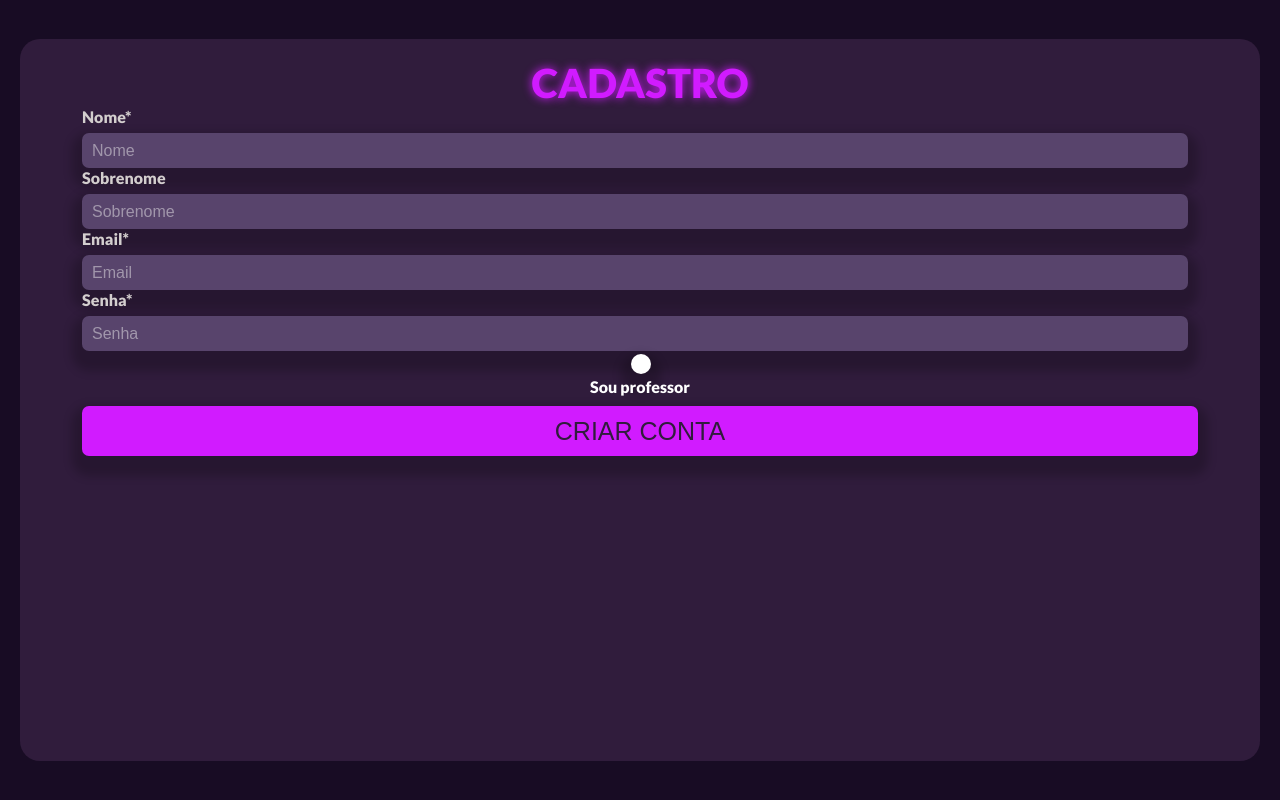
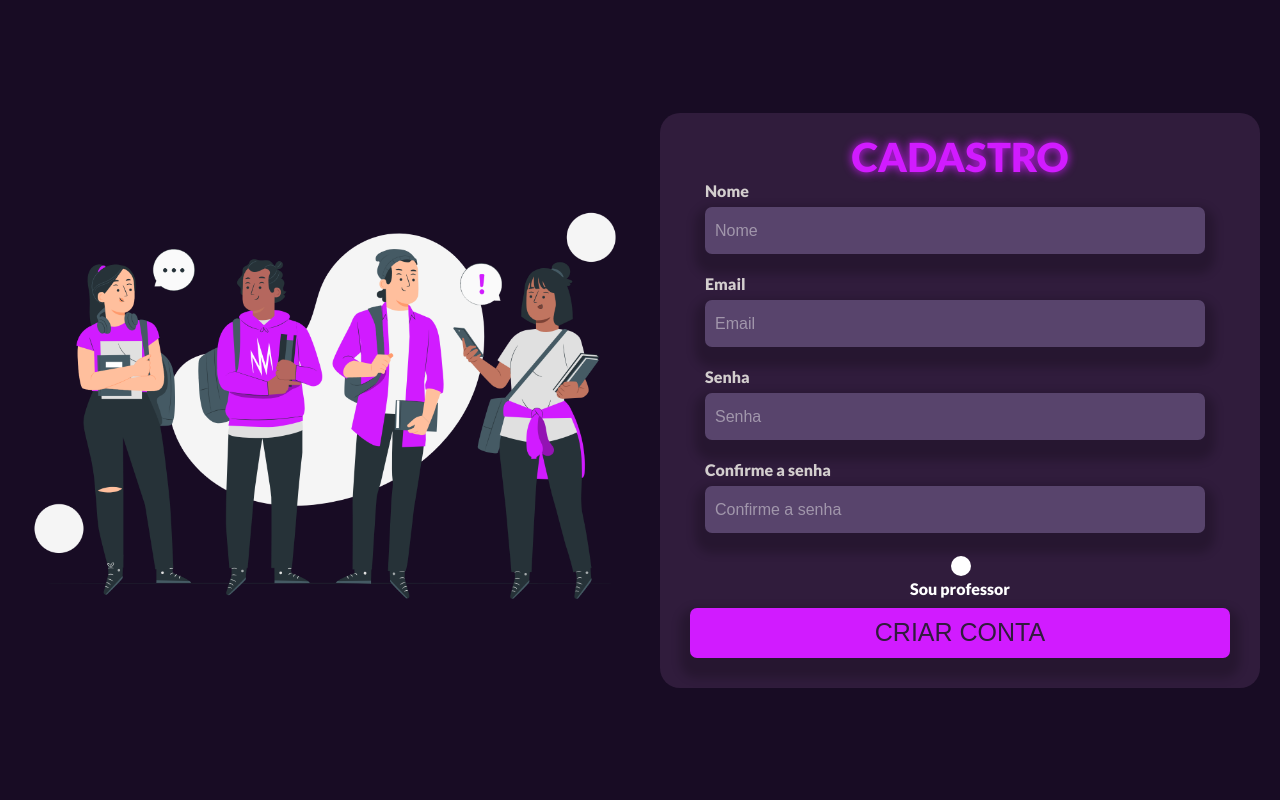
Before and after one commit to rcfvinicius/Near, a React (Create React App) app in the folder frontend/react-app/: page /cadastro in a window 1280 px wide. Built offline with nearby package versions, Linux system fonts and the light colour scheme.

Commit message:
16.08@PC

```diff
--- a/frontend/react-app/src/pages/Cadastro/Cadastro.css
+++ b/frontend/react-app/src/pages/Cadastro/Cadastro.css
@@ -1,6 +1,6 @@
 #Cadastro{
     font-family: lato, sans-serif;
-    background-color:rgb(71, 7, 87);
+    background-color:#180c24;
     margin:0;
     padding: 0;
     width: 100vw;
@@ -16,19 +16,23 @@
 }
 
 #Cadastro > section{
-    background-color: #180c24;
     border-radius: 0px;
     width: 100vw;
     height: 100vh;
     padding: 20px;
     display:flex;
+    flex-direction:row-reverse;
     justify-content: center;
     align-items:center;
+    column-gap:20px;
 }
 
 #Cadastro form{
-    width: 100%;
-    height:95%;
+    width:50%;
+    min-width: 400px;
+    max-width:700px;
+    height:auto;
+    padding-bottom: 30px;
     background-color: #301c3c;
     border-radius:20px;
     display: flex;
@@ -46,14 +50,14 @@
     text-transform: uppercase;
 }
 
-#Cadastro input{
+#Cadastro .user-box input{
     background-color: #58446c;
     border:none;
     border-radius:7px;
     box-shadow: 0px 10px 10px 10px rgba(0, 0, 0, 0.199);
     width: calc(100% - 10px);
     height:35px;
-    padding: 5px;
+    padding:24px 5px 23px 5px;
     color:white;
     font-size: 16px;
 }
@@ -63,7 +67,7 @@
 }
 #Cadastro #submit-btn{
     color:#301c3c;
-    font-weight: 100;
+    font-weight: 400;
     font-size: 25px;
     transition:.4s;
     cursor: pointer;
@@ -71,12 +75,17 @@
     height: 50px;
     background-color: var(--cor);
     margin-top: 10px;
+    padding: 10px;
+    box-shadow: 0px 10px 10px 10px rgba(0, 0, 0, 0.199);
+    border:none;
+    border-radius:7px;
 }
 #Cadastro #submit-btn:hover{
     box-shadow: 0px 1px 40px 15px rgba(209, 27, 255, 0.342);
 }
 #Cadastro .user-box{
-    width: 90%;
+    width: 85%;
+    margin-bottom:20px;
 }
 
 #Cadastro label > h5{
@@ -97,3 +106,35 @@
 #Cadastro [type="checkbox"]:checked{
     background-color: var(--cor);
 }
+
+#Cadastro #parte2{
+    width: 50%;
+    display: flex;
+    justify-content: center;
+}
+#Cadastro #parte2 img{
+    height: clamp(600px, 80vh, 700px);
+   /* max-width: 500px; */
+}
+
+@media screen and (min-width:572px) and (max-width:1226px) {
+    #Cadastro{
+        overflow-y: auto;
+    }
+    #Cadastro > section{
+        flex-direction:column;
+    }
+    #Cadastro #parte2 img{
+        height: auto;
+        width: 600px;
+    }
+
+    #Cadastro form{
+        margin-top: 550px;
+        min-width: 500px;
+    }
+}
+
+@media screen and (max-width:571px){
+    /* terminar a parte pra celular */
+}
--- a/frontend/react-app/src/pages/Cadastro/Cadastro.jsx
+++ b/frontend/react-app/src/pages/Cadastro/Cadastro.jsx
@@ -1,4 +1,5 @@
 import './Cadastro.css';
+import imagem from '../../assets/imagens/Students-pana.png'
 
 export default function Cadastro(){
 
@@ -7,25 +8,29 @@ export default function Cadastro(){
         <section>
         <form>
             <h2>cadastro</h2>
-            <div class="user-box">
-                <label htmlFor="nome"><h5>Nome*</h5></label>
+            <div className="user-box">
+                <label htmlFor="nome"><h5>Nome</h5></label>
                 <input id="nome" type="text" name="nome" placeholder="Nome" required/>
             </div>
-            <div class="user-box">
-                <label htmlFor="sobrenome"><h5>Sobrenome</h5></label>
-                <input id="sobrenome" type="text" name="sobrenome" placeholder="Sobrenome"/>
-            </div>
-            <div class="user-box">
-                <label htmlFor="email"><h5>Email*</h5></label>
+            <div className="user-box">
+                <label htmlFor="email"><h5>Email</h5></label>
                 <input id="email" type="email" name="email" placeholder="Email" required/>
             </div>
-            <div class="user-box">
-                <label htmlFor="senha"><h5>Senha*</h5></label>
+
+            <div className="user-box">
+                <label htmlFor="senha"><h5>Senha</h5></label>
                 <input id="senha" type="password" name="senha" placeholder="Senha" required/>
+            </div>
+            <div className="user-box">
+                <label htmlFor="senha-confirm"><h5>Confirme a senha</h5></label>
+                <input id="senha-confirm" type="password" name="senha-confirm" placeholder="Confirme a senha" required/>
             </div>
             <input type="checkbox" value="professor"/>Sou professor
             <input id="submit-btn" value="CRIAR CONTA" type="submit"/>
         </form>
+        <div id="parte2">
+            <img src={imagem} alt='Estudantes'/>
+        </div>
     </section>
     </div>
     )
```
Also changed, not shown: frontend/react-app/src/assets/imagens/Students-pana.png (added).
